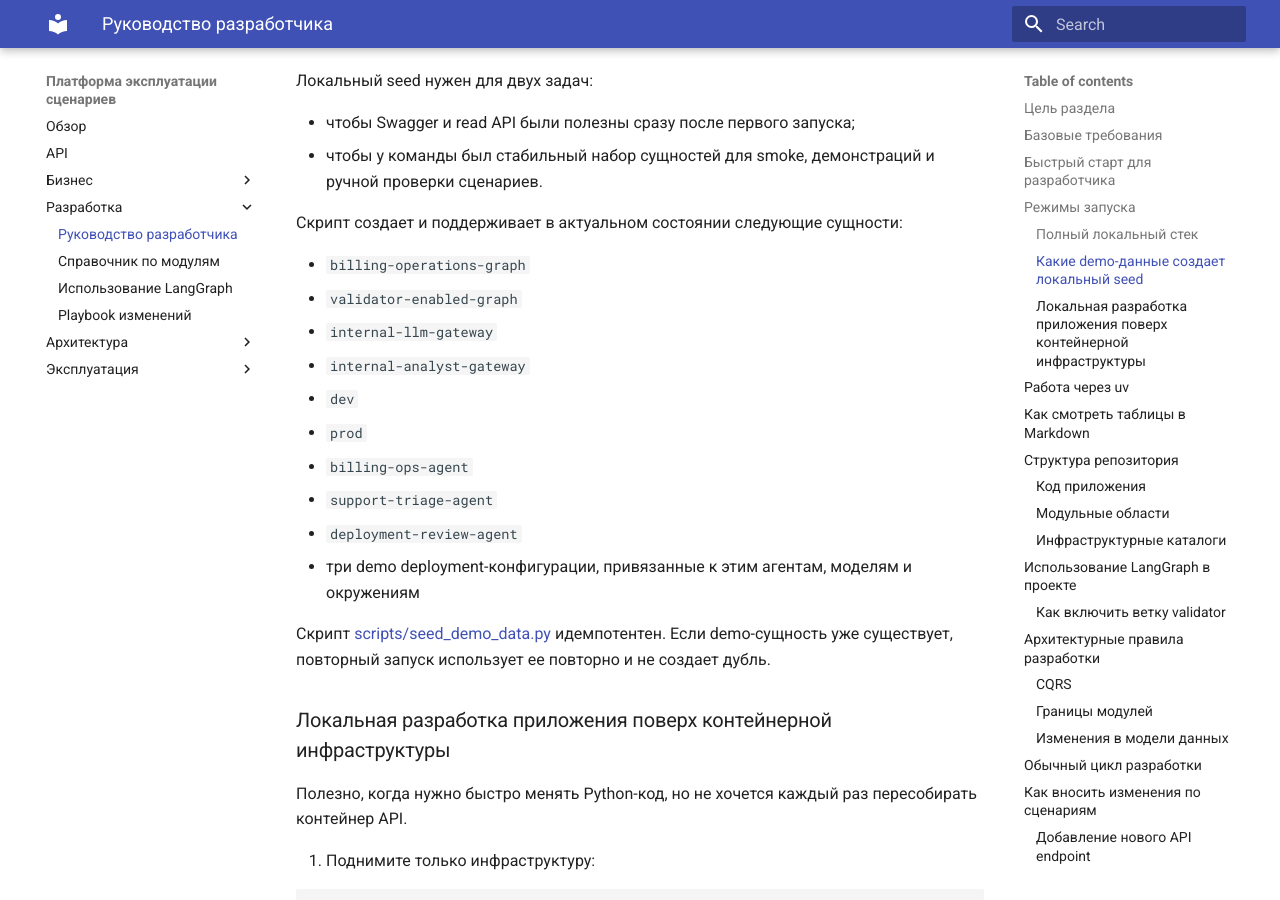
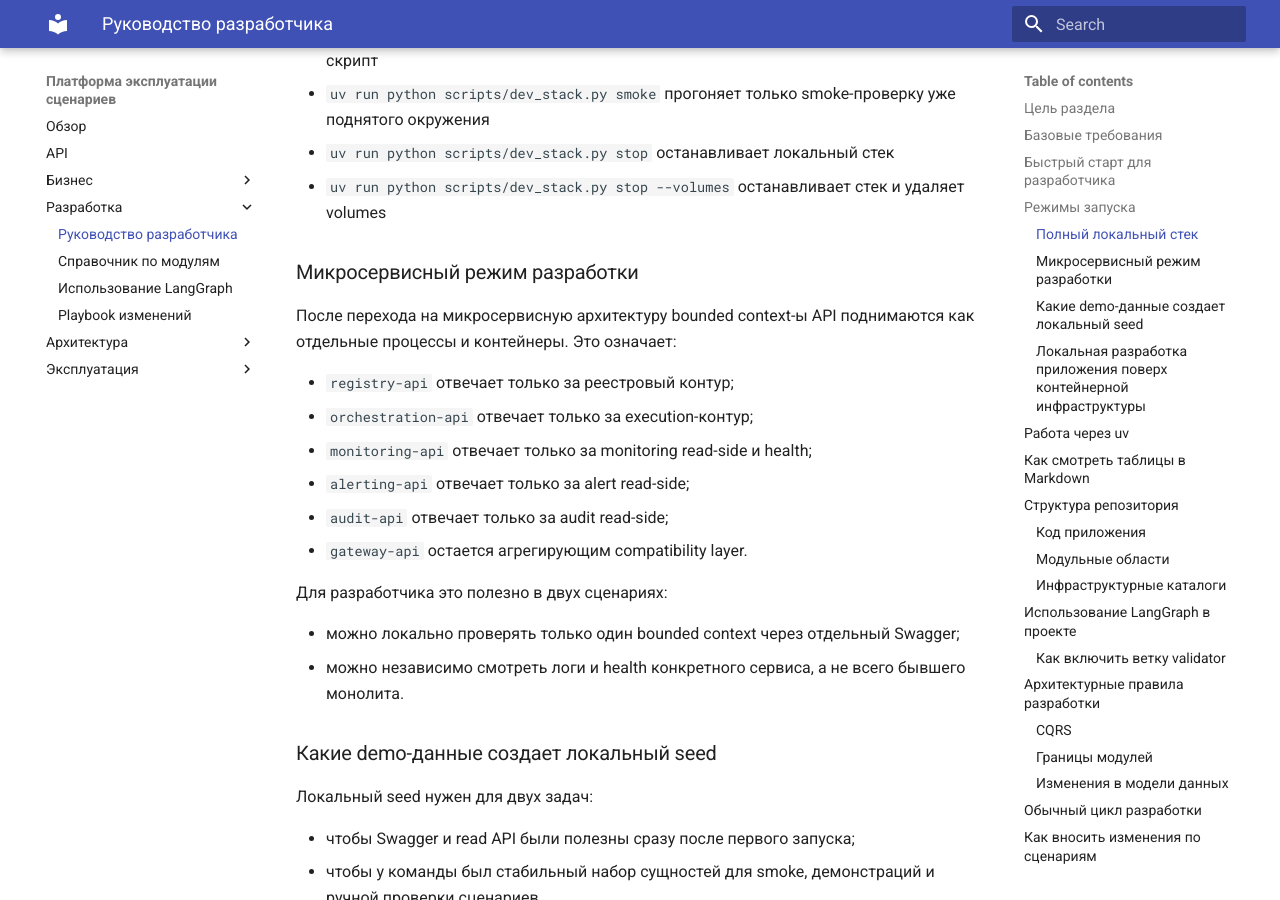
Before and after one commit to sergeyenikeev/FastAPI_Layers, an MkDocs documentation site: the page built from docs/development/guide.md, in a window 1280 px wide and 900 px high, scrolled down 2214 px. Built offline with MkDocs 1.6.1 and Material for MkDocs 9.7.7, drawn with Linux system fonts in a browser that asks for light colours; some of the changed text lies outside the part shown.

```diff
--- a/docs/development/guide.md
+++ b/docs/development/guide.md
@@ -53,9 +53,16 @@ make migrations-upgrade
 
 6. Проверьте, что приложение отвечает:
 
-- API: `http://localhost:8080`
-- OpenAPI: `http://localhost:8080/docs`
-- Метрики: `http://localhost:8080/metrics`
+- Gateway API: `http://localhost:8080`
+- Registry API: `http://localhost:8081`
+- Orchestration API: `http://localhost:8082`
+- Monitoring API: `http://localhost:8083`
+- Alerting API: `http://localhost:8084`
+- Audit API: `http://localhost:8085`
+- Swagger gateway: `http://localhost:8080/docs`
+- Swagger registry: `http://localhost:8081/docs`
+- Swagger orchestration: `http://localhost:8082/docs`
+- Метрики gateway: `http://localhost:8080/metrics`
 - Prometheus: `http://localhost:9090`
 
 ## Режимы запуска
@@ -78,6 +85,22 @@ uv run python scripts/dev_stack.py start
 - `uv run python scripts/dev_stack.py smoke` прогоняет только smoke-проверку уже поднятого окружения
 - `uv run python scripts/dev_stack.py stop` останавливает локальный стек
 - `uv run python scripts/dev_stack.py stop --volumes` останавливает стек и удаляет volumes
+
+### Микросервисный режим разработки
+
+После перехода на микросервисную архитектуру bounded context-ы API поднимаются как отдельные процессы и контейнеры. Это означает:
+
+- `registry-api` отвечает только за реестровый контур;
+- `orchestration-api` отвечает только за execution-контур;
+- `monitoring-api` отвечает только за monitoring read-side и health;
+- `alerting-api` отвечает только за alert read-side;
+- `audit-api` отвечает только за audit read-side;
+- `gateway-api` остается агрегирующим compatibility layer.
+
+Для разработчика это полезно в двух сценариях:
+
+- можно локально проверять только один bounded context через отдельный Swagger;
+- можно независимо смотреть логи и health конкретного сервиса, а не всего бывшего монолита.
 
 ### Какие demo-данные создает локальный seed
 
@@ -412,7 +435,8 @@ uv run pre-commit install
 ### Логи
 
 - Логи структурированы и подходят для машинной обработки.
-- Для локальной отладки смотрите вывод `docker compose logs -f api`.
+- Для локальной отладки gateway смотрите `docker compose logs -f api-gateway`.
+- Для конкретных API-сервисов используйте `docker compose logs -f registry-api`, `orchestration-api`, `monitoring-api`, `alerting-api`, `audit-api`.
 - Для воркеров используйте `docker compose logs -f worker-projection`, `worker-analytics`, `worker-alerts`.
 
 ### Проверка Kafka
```
Also changed, not shown: other parts of docs/development/guide.md (+1 -1 lines), README.md (+18 -0 lines), docs/architecture/overview.md (+35 -5 lines), docs/operations/deployment-guide.md (+24 -0 lines), 10 other files.
